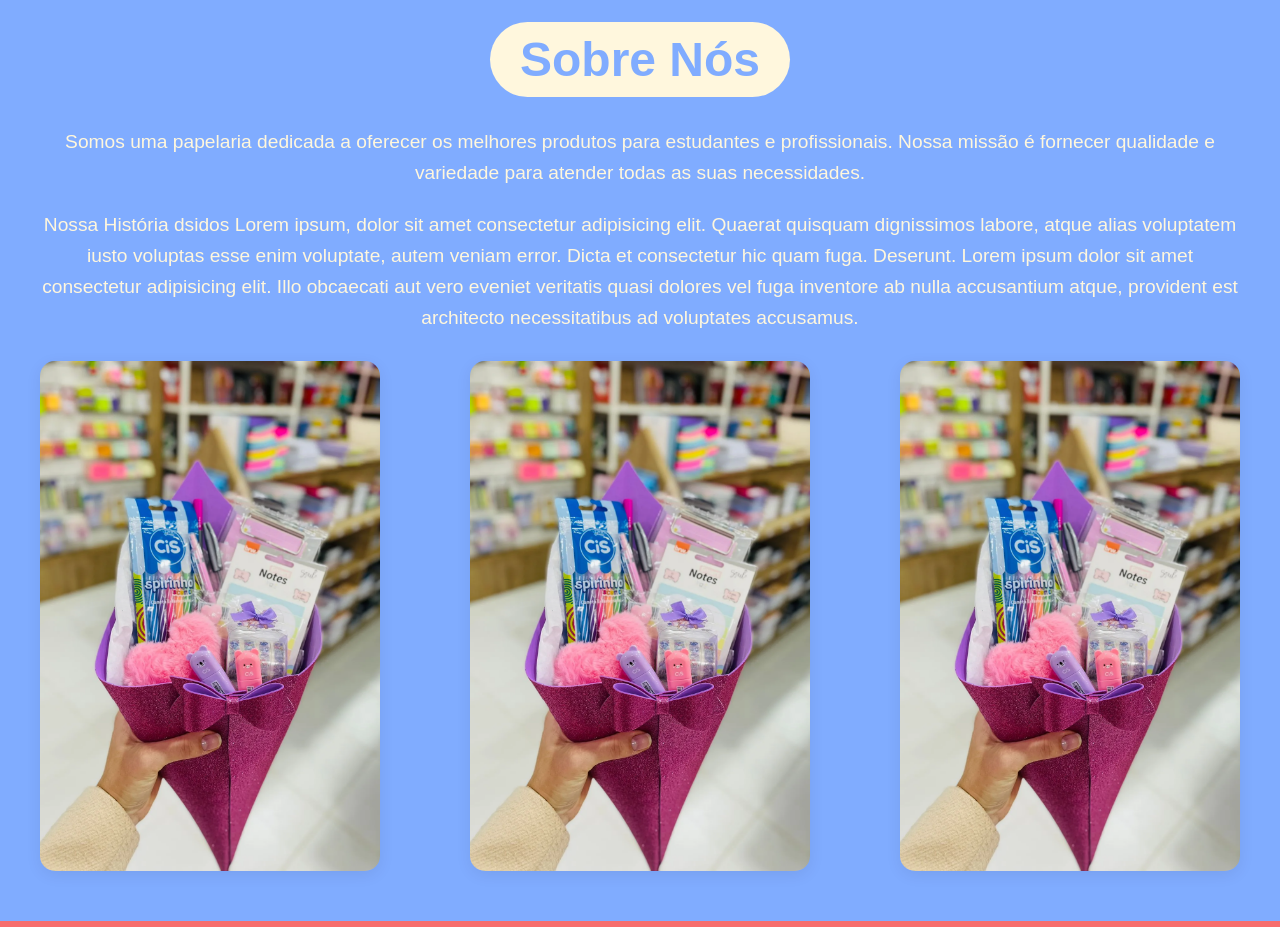
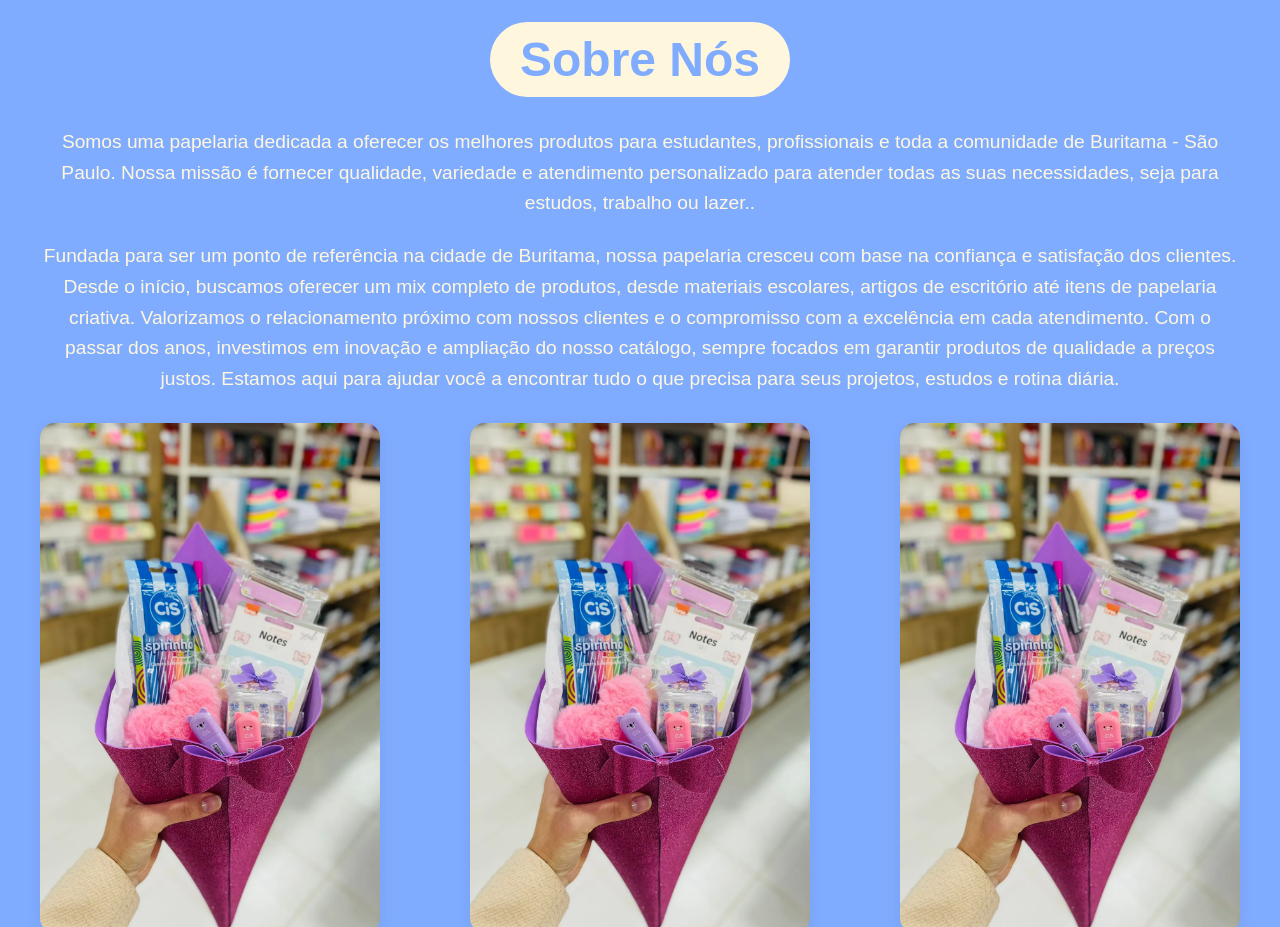
Before and after one commit to vitorhenriquec0/new-repositorie-vitor-gabi, a plain HTML site: page index.html in a window 1280 px wide. Shown: the part 1140-2067 px from the top of the page. Drawn offline with Linux system fonts and the light colour scheme; no server answers; a web font is replaced by a local one.

Commit message:
arrumando o texto

```diff
--- a/index.html
+++ b/index.html
@@ -9,7 +9,7 @@
     <link rel="stylesheet" href="./assets/style/variables.css" />
     <link rel="stylesheet" href="./assets/style/style.css" />
     <link rel="stylesheet" href="./assets/style/header.css" />
-    <link rel="stylesheet" href="./assets/style/responsive.css"/>
+    <link rel="stylesheet" href="./assets/style/responsive.css" />
     <link rel="stylesheet" href="./assets/style/footer.css" />
 </head>
 
@@ -67,17 +67,21 @@
             <div class="sobre-nos-info">
                 <h3>Sobre Nós</h3>
                 <div class="sobre-nos-text">
-                    <p>Somos uma papelaria dedicada a oferecer os melhores produtos para estudantes e profissionais.
-                        Nossa missão é fornecer qualidade e variedade para atender todas as suas necessidades.</p>
-                    <p> Nossa História dsidos Lorem ipsum, dolor sit amet consectetur adipisicing elit. Quaerat quisquam
-                        dignissimos labore, atque alias voluptatem iusto voluptas esse enim voluptate, autem veniam
-                        error.
-                        Dicta
-                        et consectetur hic quam fuga. Deserunt. Lorem ipsum dolor sit amet consectetur adipisicing elit.
-                        Illo
-                        obcaecati aut vero eveniet veritatis quasi dolores vel fuga inventore ab nulla accusantium
-                        atque,
-                        provident est architecto necessitatibus ad voluptates accusamus.</p>
+                    <p>Somos uma papelaria dedicada a oferecer os melhores produtos para estudantes, profissionais e
+                        toda a comunidade de Buritama - São Paulo. Nossa missão é fornecer qualidade, variedade e
+                        atendimento personalizado para atender todas as suas necessidades, seja para estudos, trabalho
+                        ou lazer..</p>
+                    <p> Fundada para ser um ponto de referência na cidade de Buritama, nossa papelaria cresceu com base
+                        na confiança e satisfação dos clientes. Desde o início, buscamos oferecer um mix completo de
+                        produtos, desde materiais escolares, artigos de escritório até itens de papelaria criativa.
+                        Valorizamos o relacionamento próximo com nossos clientes e o compromisso com a excelência em
+                        cada atendimento.
+
+                        Com o passar dos anos, investimos em inovação e ampliação do nosso catálogo, sempre focados em
+                        garantir produtos de qualidade a preços justos. Estamos aqui para ajudar você a encontrar tudo o
+                        que precisa para seus projetos, estudos e rotina diária.
+
+                    </p>
                 </div>
                 <div class="sobre-nos-image">
                     <img src="./assets/img/buque_de_papelaria_rosa_m_dia_dos_namorados_1443_1_6ed59d7ebbf08087e0fa5afbc35f2c64.webp"
```
